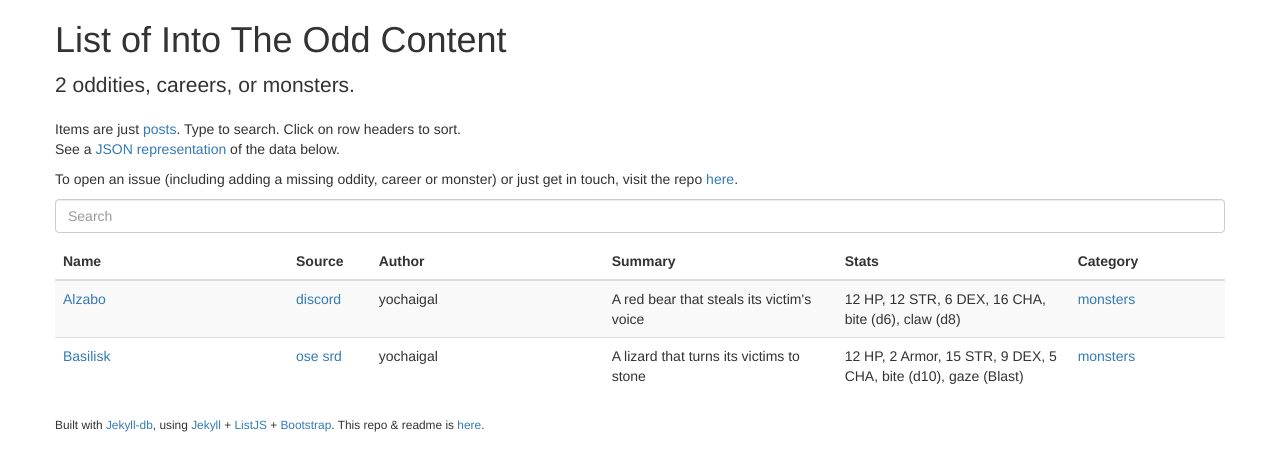
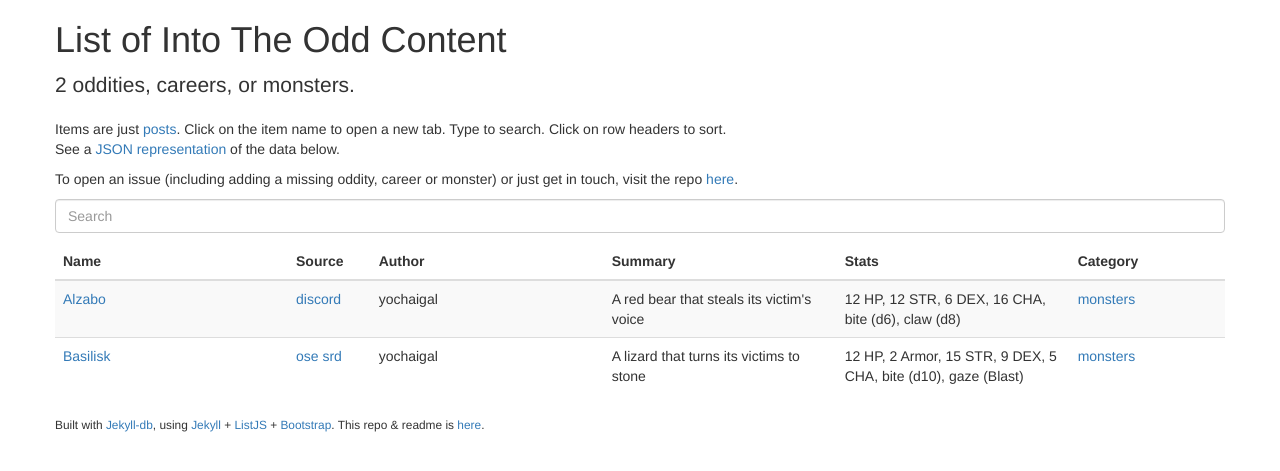
Before and after one commit to yochaigal/intotheodd, a Jekyll site: the page built from index.html, in a window 1280 px wide. Shown: the top 471 px of the page. Built offline with Jekyll 4.4.1, drawn with Linux system fonts in a browser that asks for light colours; nearby versions of some CDN libraries.

Commit message:
added note about clicking

```diff
--- a/_layouts/category.html
+++ b/_layouts/category.html
@@ -6,7 +6,7 @@
 
   <div class="starter-template row">
     <h1>Category: {{ page.category }} ({{ site.categories[page.category] | size }})</h1>
-    <p class="lead">Items are just <a href="http://yochaigal.github.io/intotheodd/tree/gh-pages/_posts">posts</a>. Type to search. Click on row headers to sort. <br /> See a <a href="output.json">JSON representation</a> of the data below.<br>Return to the <a href="https://yochaigal.github.io/intotheodd/">main page</a>.</p>
+    <p class="lead">Items are just <a href="http://yochaigal.github.io/intotheodd/tree/gh-pages/_posts">posts</a>. Click on the item name to open a new tab. Type to search. Click on row headers to sort. <br /> See a <a href="output.json">JSON representation</a> of the data below.<br>Return to the <a href="https://yochaigal.github.io/intotheodd/">main page</a>.</p>
   </div>
 
 {% include interactive-table-category.html %}
--- a/_layouts/cost.html
+++ b/_layouts/cost.html
@@ -6,7 +6,7 @@
 
   <div class="starter-template row">
     <h1>Cost: {{ page.cost }}</h1>
-    <p class="lead">Items are just <a href="http://yochaigal.github.io/intotheodd/tree/gh-pages/_posts">posts</a>. Type to search. Click on row headers to sort. <br /> See a <a href="output.json">JSON representation</a> of the data below.<br>Return to the <a href="https://yochaigal.github.io/intotheodd/">main page</a>.</p>
+    <p class="lead">Items are just <a href="http://yochaigal.github.io/intotheodd/tree/gh-pages/_posts">posts</a>. Click on the item name to open a new tab. Type to search. Click on row headers to sort. <br /> See a <a href="output.json">JSON representation</a> of the data below.<br>Return to the <a href="https://yochaigal.github.io/intotheodd/">main page</a>.</p>
   </div>
 
   {% include interactive-table-cost.html %}
--- a/_layouts/license.html
+++ b/_layouts/license.html
@@ -6,7 +6,7 @@
 
   <div class="starter-template row">
     <h1>License: {{ page.license }}</h1>
-    <p class="lead">Items are just <a href="http://yochaigal.github.io/intotheodd/tree/gh-pages/_posts">posts</a>. Type to search. Click on row headers to sort. <br /> See a <a href="output.json">JSON representation</a> of the data below.<br>Return to the <a href="https://yochaigal.github.io/intotheodd/">main page</a>.</p>
+    <p class="lead">Items are just <a href="http://yochaigal.github.io/intotheodd/tree/gh-pages/_posts">posts</a>. Click on the item name to open a new tab. Type to search. Click on row headers to sort. <br /> See a <a href="output.json">JSON representation</a> of the data below.<br>Return to the <a href="https://yochaigal.github.io/intotheodd/">main page</a>.</p>
   </div>
 
   {% include interactive-table-license.html %}
--- a/index.html
+++ b/index.html
@@ -7,7 +7,7 @@
   <div class="starter-template row">
     <h1>List of Into The Odd Content</h1>
     <p class="lead">{{ site.posts | size }} oddities, careers, or monsters. </p>
-    <p> Items are just <a href="https://github.com/yochaigal/intotheodd/tree/gh-pages/_posts">posts</a>. Type to search. Click on row headers to sort. <br /> See a <a href="output.json">JSON representation</a> of the data below.</p>
+    <p> Items are just <a href="https://github.com/yochaigal/intotheodd/tree/gh-pages/_posts">posts</a>. Click on the item name to open a new tab. Type to search. Click on row headers to sort. <br /> See a <a href="output.json">JSON representation</a> of the data below.</p>
     <p>To open an issue (including adding a missing oddity, career or monster) or just get in touch, visit the repo <a href="https://github.com/yochaigal/intotheodd/tree/gh-pages">here</a>.</small></p>
   </div>
 
```
Also changed, not shown: 5 other files.
